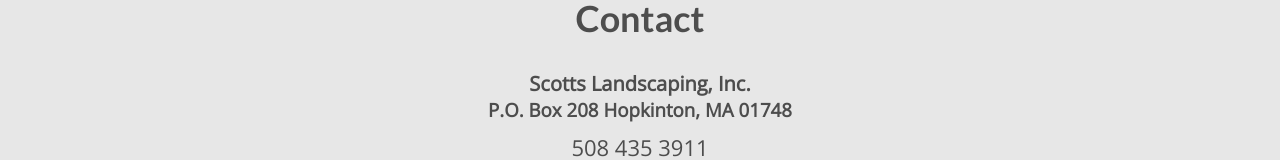
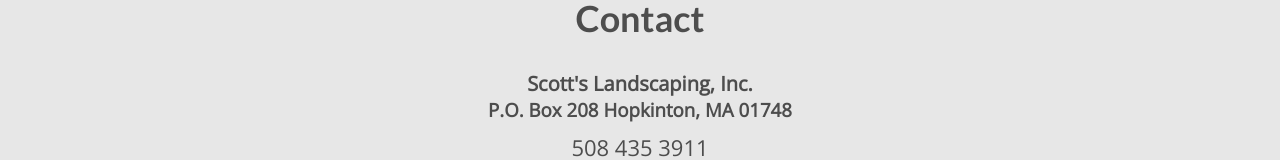
Before and after one commit to cbowman422/scottslandscaping, a React (Create React App) app: page /contact in a window 1280 px wide. Shown: the part 134-294 px from the top of the page. Built offline with nearby package versions, Linux system fonts and the light colour scheme.

Commit message:
spelling correction

```diff
--- a/src/pages/Contact.js
+++ b/src/pages/Contact.js
@@ -25,7 +25,6 @@ const Contact = () => {
         method: "POST",
         headers: {
           "Content-Type": "application/json",
-          'Access-Control-Allow-Origin': '*',
         },
         body: JSON.stringify(contactData),
       });
@@ -60,7 +59,7 @@ const Contact = () => {
       <div className="contact-flex">
 
         <div className="map-container">
-            <h3 className="map-container-title">Scotts Landscaping, Inc.</h3>
+            <h3 className="map-container-title">Scott's Landscaping, Inc.</h3>
             <h3 className="map-container-address">P.O. Box 208 Hopkinton, MA 01748</h3>
             <a className="map-container-phone" href="tel:508-435-3911">508 435 3911</a>
             <a className="map-container-email" href = "mailto: office@scottslandscaping.org">office@scottslandscaping.org</a>
```
